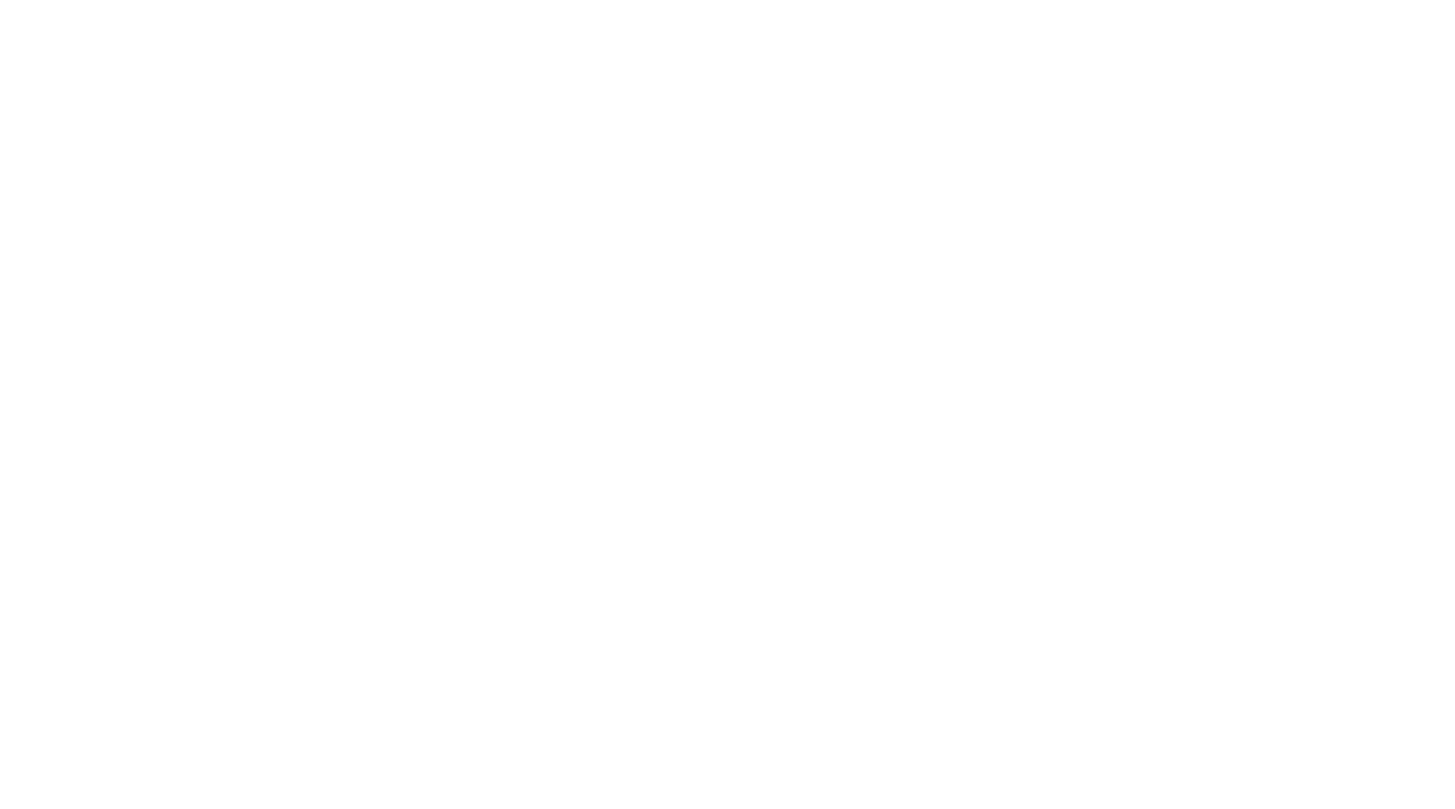
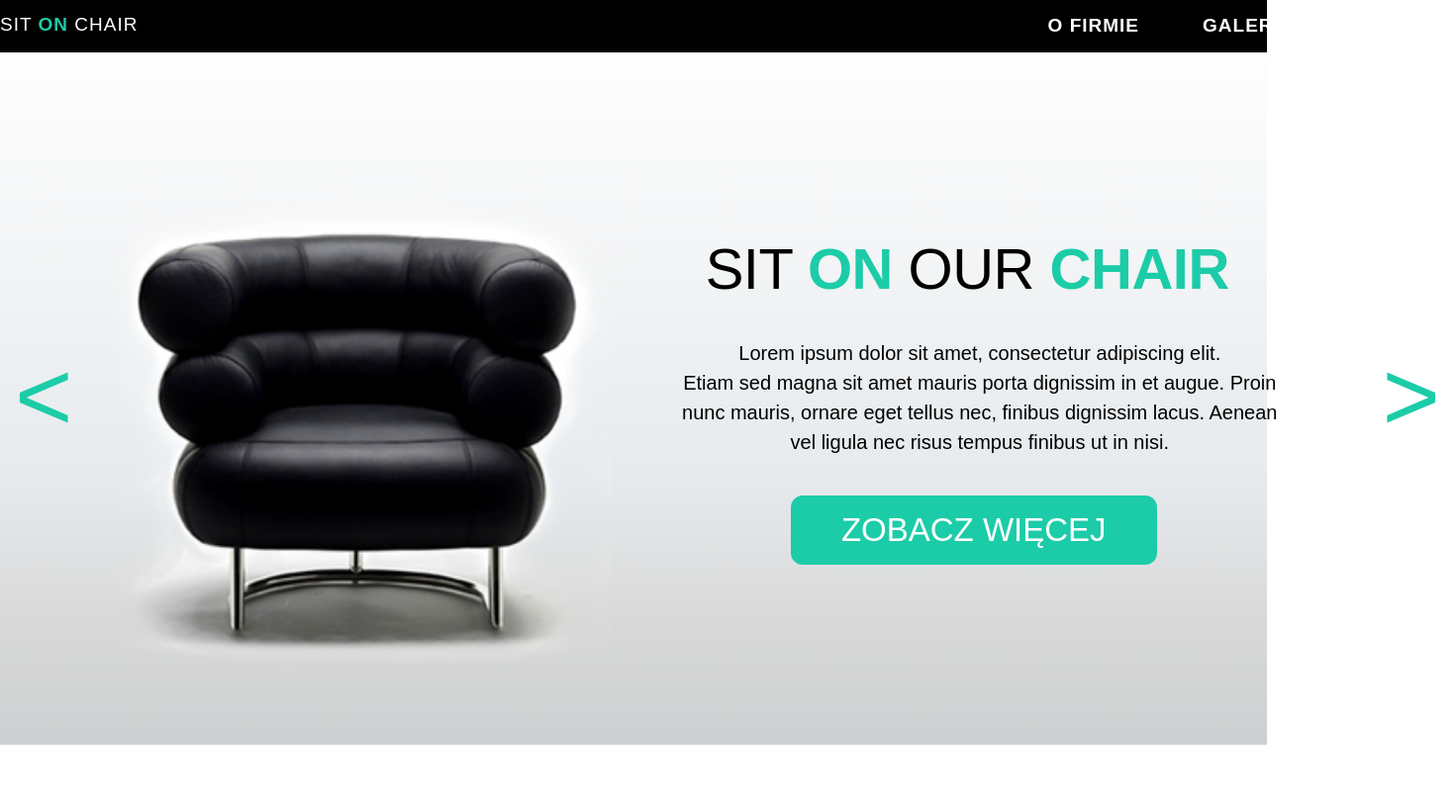
Before and after one commit to monikacil/Sit-On-Our-Chair, a plain HTML site: page index.html in a window 1280 px wide. Shown: the whole page at 99% size, 1470 px wide, since content can reach past the window. Drawn offline with Linux system fonts and the light colour scheme; a web font is replaced by a local one.

Commit message:
added header and first section

```diff
--- /dev/null
+++ b/css/style.css
@@ -0,0 +1,176 @@
+@font-face {
+    font-family: 'ralewaybold';
+    src: url('../fonts/raleway-bold.woff2') format('woff2'),
+    url('raleway-bold.woff') format('woff');
+    font-weight: normal;
+    font-style: normal;
+}
+@font-face {
+    font-family: 'ralewaylight';
+    src: url('../fonts/raleway-light.woff2') format('woff2'),
+    url('raleway-light.woff') format('woff');
+    font-weight: normal;
+    font-style: normal;
+}
+@font-face {
+    font-family: 'ralewayregular';
+    src: url('../fonts/raleway-regular.woff2') format('woff2'),
+    url('raleway-regular.woff') format('woff');
+    font-weight: normal;
+    font-style: normal;
+}
+@font-face {
+    font-family: 'ralewayextrabold';
+    src: url('../fonts/raleway-extrabold.woff2') format('woff2'),
+    url('raleway-extrabold.woff') format('woff');
+    font-weight: normal;
+    font-style: normal;
+}
+@font-face {
+    font-family: 'ralewaymedium';
+    src: url('../fonts/raleway-medium.woff2') format('woff2'),
+    url('raleway-medium.woff') format('woff');
+    font-weight: normal;
+    font-style: normal;
+}
+
+* {
+    margin: 0;
+    padding: 0;
+    box-sizing: border-box;
+}
+
+body{
+    font-family: 'ralewayregular', sans-serif;
+}
+
+header{
+    width: 100%;
+    height: 53px;
+    background-color: black;
+}
+.container{
+    width: 1470px;
+    min-height: 53px;
+    margin-left: auto;
+    margin-right: auto;
+}
+.logo{
+    padding-top: 10px;
+    font-size: 19px;
+    line-height: 30px;
+    font-weight: 400;
+    color: white;
+    text-transform: uppercase;
+    float: left;
+    letter-spacing: 1px;
+}
+strong{
+    font-family: 'ralewayextrabold', sans-serif;
+    color: #1CCCA8;
+}
+nav{
+    float: right;
+    padding-top: 11px;
+}
+nav li{
+    float: left;
+    color: white;
+    list-style-type: none;
+    margin-left: 64px;
+    font-size: 19px;
+    font-weight: bold;
+    line-height: 30px;
+    text-transform: uppercase;
+    letter-spacing: 1px;
+}
+li a{
+    text-decoration: none;
+    color: white;
+}
+header::after{
+    clear: both;
+}
+.firstSection {
+    width: 100%;
+    background: rgba(254,254,254,1);
+    background: -moz-linear-gradient(top, rgba(254,254,254,1) 0%, rgba(230,234,237,1) 62%, rgba(217,217,217,1) 81%, rgba(205,208,209,1) 99%, rgba(205,208,209,1) 100%);
+    background: -webkit-gradient(left top, left bottom, color-stop(0%, rgba(254,254,254,1)), color-stop(62%, rgba(230,234,237,1)), color-stop(81%, rgba(217,217,217,1)), color-stop(99%, rgba(205,208,209,1)), color-stop(100%, rgba(205,208,209,1)));
+    background: -webkit-linear-gradient(top, rgba(254,254,254,1) 0%, rgba(230,234,237,1) 62%, rgba(217,217,217,1) 81%, rgba(205,208,209,1) 99%, rgba(205,208,209,1) 100%);
+    background: -o-linear-gradient(top, rgba(254,254,254,1) 0%, rgba(230,234,237,1) 62%, rgba(217,217,217,1) 81%, rgba(205,208,209,1) 99%, rgba(205,208,209,1) 100%);
+    background: -ms-linear-gradient(top, rgba(254,254,254,1) 0%, rgba(230,234,237,1) 62%, rgba(217,217,217,1) 81%, rgba(205,208,209,1) 99%, rgba(205,208,209,1) 100%);
+    background: linear-gradient(to bottom, rgba(254,254,254,1) 0%, rgba(230,234,237,1) 62%, rgba(217,217,217,1) 81%, rgba(205,208,209,1) 99%, rgba(205,208,209,1) 100%);
+    filter: progid:DXImageTransform.Microsoft.gradient( startColorstr='#fefefe', endColorstr='#cdd0d1', GradientType=0 );
+}
+.row{
+    height: 700px;
+    text-align: center;
+}
+.blackChair{
+    margin-top: 94px;
+    width: 35%;
+    height: 585px;
+    background-size: cover;
+    background-position: -168px 0;
+    background-image: url("../images/black_chair.png");
+    float: left;
+}
+.content{
+    width: 49%;
+    height: 580px;
+    margin-top: 185px;
+    float: left;
+}
+
+h1{
+    text-transform: uppercase;
+    font-size: 58px;
+    font-weight: normal;
+    margin-bottom: 37px;
+    letter-spacing: -0.5px;
+    padding-right: 30px;
+}
+.content p{
+    text-align: center;
+    line-height: 30px;
+    font-size: 20px;
+    padding:0 55px 0 50px;
+}
+.symbol{
+    width: 8%;
+    height: 580px;
+    font-size: 100px;
+    color: #1CCCA8;
+    padding-top: 290px;
+}
+.symbol a{
+    text-decoration: none;
+    color: #1CCCA8;
+}
+.left{
+    float: left;
+    padding-left: 15px;
+    text-align: left;
+
+}
+.right{
+    float: right;
+    text-align: right;
+    padding-right: 15px;
+}
+button{
+    margin-top: 39px;
+    background-color: #1CCCA8;
+    width: 370px;
+    height: 70px;
+    border: none;
+    border-radius: 12px;
+    margin-right: 17px;
+    font-size: 33px;
+    color: white;
+    text-transform: uppercase;
+    cursor: pointer;
+}
+button:hover{
+    color: black;
+}
--- a/index.html
+++ b/index.html
@@ -2,9 +2,35 @@
 <html lang="en">
 <head>
     <meta charset="UTF-8">
-    <title>Title</title>
+    <title>Sit on chair</title>
+    <link rel="stylesheet" href="css/style.css">
 </head>
 <body>
-
+<header>
+    <div class="container">
+        <div class="logo">Sit <strong>on </strong>chair</div>
+        <nav>
+            <ul>
+                <li><a href="#">o firmie</a></li>
+                <li>galeria</li>
+                <li>kontakt</li>
+            </ul>
+        </nav>
+    </div>
+</header>
+<section class="firstSection">
+    <div class="container">
+        <div class="row">
+            <div class="symbol left"><a href="#">&lt;</a></div>
+            <div class="blackChair"></div>
+            <div class="content">
+                <h1>sit <strong>on</strong> our <strong>chair</strong></h1>
+                <p>Lorem ipsum dolor sit amet, consectetur adipiscing elit.<br>Etiam sed magna sit amet mauris porta dignissim in et augue. Proin nunc mauris, ornare eget tellus nec, finibus dignissim lacus. Aenean vel ligula nec risus tempus finibus ut in nisi. </p>
+                <button>Zobacz więcej</button>
+            </div>
+            <div class="symbol right"><a href="#">&gt;</a></div>
+        </div>
+    </div>
+</section>
 </body>
 </html>
```
Also changed, not shown: 1 other file.
